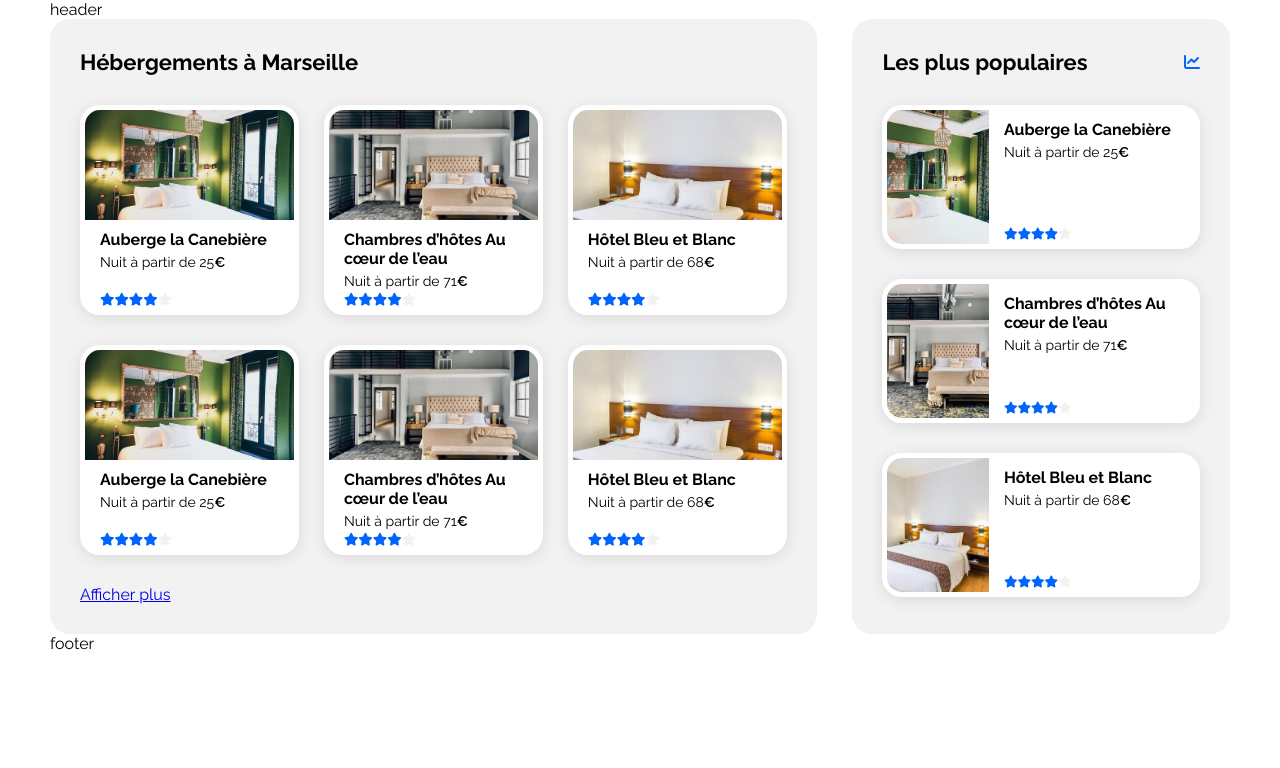
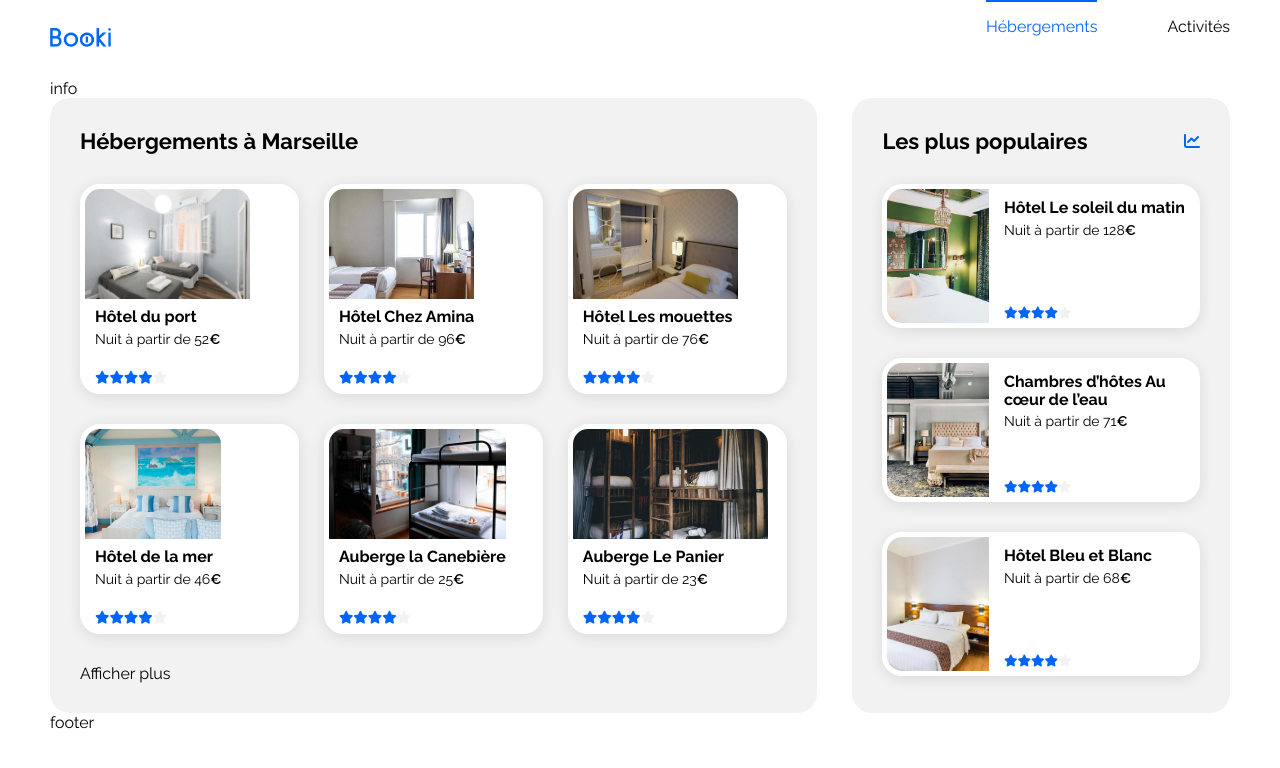
Before and after one commit to bdelanls/oc-projet2, a plain HTML site: page index.html in a window 1280 px wide. Drawn offline with Linux system fonts and the light colour scheme.

Commit message:
header and nav

```diff
--- a/css/style.css
+++ b/css/style.css
@@ -35,6 +35,7 @@ h1, h2{
 .fa-solid{color: var(--blue);}
 .fa-solid.neutral-star{color: var(--grey);}
 .euro{font-weight: 600;}
+a{text-decoration: none; color: inherit;}
 
 .main-container{
     max-width: 1440px;
@@ -51,7 +52,41 @@ h1, h2{
 
 }
 
+/***** Header *****/
+header{
+    display: flex;
+    flex-direction: row;
+    justify-content: space-between;
+}
+.logo{
+    height: 79px;
+    display: flex;
+    align-items: center;
 
+}
+.logo img{width: 61px;}
+nav.navbar ul{
+    display: flex;
+    flex-direction: row;
+    gap: 70px;
+}
+nav.navbar li a{
+    padding: 15px 0;
+    display: block;
+}
+nav.navbar li{border-top: 2px solid var(--white);}
+nav.navbar li.active{border-top: 2px solid var(--blue); color: var(--blue);}
+nav.navbar li a:hover{color: var(--blue);}
+
+@media (max-width: 768px) {
+    header{flex-direction: column;}
+    .logo{align-items: end; height: 49px; margin-bottom: 14px;}
+    .logo a{margin: 0 auto;}
+    nav.navbar ul{gap:0;}
+    nav.navbar li{width: 50%; text-align: center; border-top: none; border-bottom: 2px solid var(--grey);}
+    nav.navbar li.active{border-top: none; border-bottom: 2px solid var(--blue);}
+
+}
 
 /***** Offers *****/
 .offers{
@@ -102,33 +137,28 @@ h1, h2{
     box-shadow: 0px 3px 15px rgba(0, 0, 0, 0.1);
 }
 .card-content{
-    padding: 10px 0px 10px 15px;
     display: flex;
     flex-direction: column;
     justify-content: space-between;
-
 }
 .card h3{
     font-size: 16px;
     font-weight: 700;
     margin-bottom: 5px;
+    line-height: 110%;
 }
-.card p{
-    font-size: 14px;
-}
+.card p{font-size: 14px;}
 .card-rating{display: flex;}
 
 /* sponsored cards */
 
-.offers-sponsored .cards{
-    gap: 30px;
-}
+.offers-sponsored .cards{gap: 30px;}
 
-.card-sponsored{
-    height: 144px;
-}
+.card-sponsored{height: 144px;}
+.card-sponsored a{display: flex;}
 .card-sponsored .card-content{
     width: 67%;
+    padding: 10px 0px 10px 15px;
 }
 .card-sponsored img{
     width: 33%;
@@ -145,7 +175,7 @@ h1, h2{
     /*row-gap: 30px;*/
 }
 .card-offer{
-    flex-direction: column;
+    /*flex-direction: column;*/
     width: 31%;
     margin-bottom: 30px;
     justify-content: space-between;
@@ -154,6 +184,7 @@ h1, h2{
 .card-offer .card-content{
     width: 100%;
     height: 45%;
+    padding: 5px 0px 15px 10px;
 }
 .card-offer img{
     width: 100%;
@@ -166,6 +197,8 @@ h1, h2{
 
 @media (max-width: 768px) {
     .offers-sponsored .cards{gap: 15px;}
+    .offers-main .cards{flex-direction: column;}
+    .card-offer{width: 100%; margin-bottom: 15px; height: 180px;}
 }
 
 @media (min-width: 769px) and (max-width: 1024px) {
--- a/index.html
+++ b/index.html
@@ -13,16 +13,107 @@
 </head>
 <body>
     <div class="main-container">
-        <header>header</header>
+        <header>
+            <div class="logo">
+                <a href="#">
+                    <img srcset="images/logo/Booki.png 1x, images/logo/Booki@3x.png 3x" src="images/logo/Booki.png" alt="Booki">
+                </a>
+            </div>
+
+            <nav class="navbar">
+                <ul>
+                    <li class="active"><a href="#">Hébergements</a></li>
+                    <li><a href="#">Activités</a></li>
+                </ul>
+            </nav>
+        </header>
         <main>
+            <div class="info">
+                info
+            </div>
+            <!-- section offres -->
             <div class="offers">
                 <section class="offers-main">
                     <div class="title">
-                        <h2>Hébergements à Marseille</h2>
+                        <h2><a href="">Hébergements à Marseille</a></h2>
                     </div>
                     <div class="cards">
                         <article class="card card-offer">
-                            <img src="images/hebergements/emile-guillemot.jpg" alt="">
+                            <a href="#">
+                                <img src="images/hebergements/fred-kleber.jpg" alt="Hôtel du port">
+                                <div class="card-content">
+                                    <div class="card-txt">
+                                        <h3>Hôtel du port</h3>
+                                        <p>Nuit à partir de 52<span class="euro">€</span></p>
+                                    </div>
+                                    <div class="card-rating">
+                                        <i class="fa-xs fa-solid fa-star" aria-hidden="true"></i>
+                                        <i class="fa-xs fa-solid fa-star" aria-hidden="true"></i>
+                                        <i class="fa-xs fa-solid fa-star" aria-hidden="true"></i>
+                                        <i class="fa-xs fa-solid fa-star" aria-hidden="true"></i>
+                                        <i class="fa-xs fa-solid fa-star neutral-star" aria-hidden="true"></i>
+                                        <span class="sr-only">Note de 4 sur 5</span>
+                                    </div>
+                                </div>
+                            </a>
+                        </article>
+                        <article class="card card-offer">
+                            <a href="#">
+                                <img src="images/hebergements/febrian-zakaria.jpg" alt="Hôtel Chez Amina">
+                                <div class="card-content">
+                                    <div class="card-txt">
+                                        <h3>Hôtel Chez Amina</h3>
+                                        <p>Nuit à partir de 96<span class="euro">€</span></p>
+                                    </div>
+                                    <div class="card-rating">
+                                        <i class="fa-xs fa-solid fa-star" aria-hidden="true"></i>
+                                        <i class="fa-xs fa-solid fa-star" aria-hidden="true"></i>
+                                        <i class="fa-xs fa-solid fa-star" aria-hidden="true"></i>
+                                        <i class="fa-xs fa-solid fa-star" aria-hidden="true"></i>
+                                        <i class="fa-xs fa-solid fa-star neutral-star" aria-hidden="true"></i>
+                                        <span class="sr-only">Note de 4 sur 5</span>
+                                    </div>
+                                </div>
+                            </a>
+                        </article><article class="card card-offer">
+                            <a href="#">
+                                <img src="images/hebergements/reisetopia.jpg" alt="Hôtel Les mouettes">
+                                <div class="card-content">
+                                    <div class="card-txt">
+                                        <h3>Hôtel Les mouettes</h3>
+                                        <p>Nuit à partir de 76<span class="euro">€</span></p>
+                                    </div>
+                                    <div class="card-rating">
+                                        <i class="fa-xs fa-solid fa-star" aria-hidden="true"></i>
+                                        <i class="fa-xs fa-solid fa-star" aria-hidden="true"></i>
+                                        <i class="fa-xs fa-solid fa-star" aria-hidden="true"></i>
+                                        <i class="fa-xs fa-solid fa-star" aria-hidden="true"></i>
+                                        <i class="fa-xs fa-solid fa-star neutral-star" aria-hidden="true"></i>
+                                        <span class="sr-only">Note de 4 sur 5</span>
+                                    </div>
+                                </div>
+                            </a>
+                        </article><article class="card card-offer">
+                            <a href="#">
+                                <img src="images/hebergements/annie-spratt.jpg" alt="Hôtel de la mer">
+                                <div class="card-content">
+                                    <div class="card-txt">
+                                        <h3>Hôtel de la mer</h3>
+                                        <p>Nuit à partir de 46<span class="euro">€</span></p>
+                                    </div>
+                                    <div class="card-rating">
+                                        <i class="fa-xs fa-solid fa-star" aria-hidden="true"></i>
+                                        <i class="fa-xs fa-solid fa-star" aria-hidden="true"></i>
+                                        <i class="fa-xs fa-solid fa-star" aria-hidden="true"></i>
+                                        <i class="fa-xs fa-solid fa-star" aria-hidden="true"></i>
+                                        <i class="fa-xs fa-solid fa-star neutral-star" aria-hidden="true"></i>
+                                        <span class="sr-only">Note de 4 sur 5</span>
+                                    </div>
+                                </div>
+                            </a>
+                        </article><article class="card card-offer">
+                            <a href="#">
+                                <img src="images/hebergements/marcus-loke.jpg" alt="Auberge La Canebière">
                                 <div class="card-content">
                                     <div class="card-txt">
                                         <h3>Auberge la Canebière</h3>
@@ -37,9 +128,57 @@
                                         <span class="sr-only">Note de 4 sur 5</span>
                                     </div>
                                 </div>
+                            </a>
+                        </article><article class="card card-offer">
+                            <a href="#">
+                                <img src="images/hebergements/nicate-lee.jpg" alt="Auberge Le Panier">
+                                <div class="card-content">
+                                    <div class="card-txt">
+                                        <h3>Auberge Le Panier</h3>
+                                        <p>Nuit à partir de 23<span class="euro">€</span></p>
+                                    </div>
+                                    <div class="card-rating">
+                                        <i class="fa-xs fa-solid fa-star" aria-hidden="true"></i>
+                                        <i class="fa-xs fa-solid fa-star" aria-hidden="true"></i>
+                                        <i class="fa-xs fa-solid fa-star" aria-hidden="true"></i>
+                                        <i class="fa-xs fa-solid fa-star" aria-hidden="true"></i>
+                                        <i class="fa-xs fa-solid fa-star neutral-star" aria-hidden="true"></i>
+                                        <span class="sr-only">Note de 4 sur 5</span>
+                                    </div>
+                                </div>
+                            </a>
                         </article>
-                        <article class="card card-offer">
-                            <img src="images/hebergements/aw-creative.jpg" alt="">
+                    </div>
+                    <a href="#">Afficher plus</a>
+                </section>
+                <section class="offers-sponsored">
+                    <div class="title">
+                        <h2>Les plus populaires</h2>
+                        <i class="fa-solid fa-chart-line" aria-hidden="true"></i>
+                    </div>
+                    <div class="cards">
+                        <article class="card card-sponsored">
+                            <a href="#">
+                                <img src="images/hebergements/emile-guillemot.jpg" alt="Hôtel Le soleil du matin">
+                                <div class="card-content">
+                                    <div class="card-txt">
+                                        <h3>Hôtel Le soleil du matin</h3>
+                                        <p>Nuit à partir de 128<span class="euro">€</span></p>
+                                    </div>
+                                    <div class="card-rating">
+                                        <i class="fa-xs fa-solid fa-star" aria-hidden="true"></i>
+                                        <i class="fa-xs fa-solid fa-star" aria-hidden="true"></i>
+                                        <i class="fa-xs fa-solid fa-star" aria-hidden="true"></i>
+                                        <i class="fa-xs fa-solid fa-star" aria-hidden="true"></i>
+                                        <i class="fa-xs fa-solid fa-star neutral-star" aria-hidden="true"></i>
+                                        <span class="sr-only">Note de 4 sur 5</span>
+                                    </div>
+                                </div>
+                            </a>
+                        </article>
+                        <article class="card card-sponsored">
+                            <a href="#">
+                                <img src="images/hebergements/aw-creative.jpg" alt="hambres d’hôtes Au cœur de l’eau">
                                 <div class="card-content">
                                     <div class="card-txt">
                                         <h3>Chambres d’hôtes Au cœur de l’eau</h3>
@@ -54,9 +193,11 @@
                                         <span class="sr-only">Note de 4 sur 5</span>
                                     </div>
                                 </div>
+                            </a>
                         </article>
-                        <article class="card card-offer">
-                            <img src="images/hebergements/febrian-zakaria2.jpg" alt="">
+                        <article class="card card-sponsored">
+                            <a href="#">
+                                <img src="images/hebergements/febrian-zakaria2.jpg" alt="Hôtel Bleu et Blanc">
                                 <div class="card-content">
                                     <div class="card-txt">
                                         <h3>Hôtel Bleu et Blanc</h3>
@@ -71,117 +212,7 @@
                                         <span class="sr-only">Note de 4 sur 5</span>
                                     </div>
                                 </div>
-                        </article>
-                        <article class="card card-offer">
-                            <img src="images/hebergements/emile-guillemot.jpg" alt="">
-                            <div class="card-content">
-                                <div class="card-txt">
-                                    <h3>Auberge la Canebière</h3>
-                                    <p>Nuit à partir de 25<span class="euro">€</span></p>
-                                </div>
-                                <div class="card-rating">
-                                    <i class="fa-xs fa-solid fa-star" aria-hidden="true"></i>
-                                    <i class="fa-xs fa-solid fa-star" aria-hidden="true"></i>
-                                    <i class="fa-xs fa-solid fa-star" aria-hidden="true"></i>
-                                    <i class="fa-xs fa-solid fa-star" aria-hidden="true"></i>
-                                    <i class="fa-xs fa-solid fa-star neutral-star" aria-hidden="true"></i>
-                                    <span class="sr-only">Note de 4 sur 5</span>
-                                </div>
-                            </div>
-                        </article>
-                        <article class="card card-offer">
-                            <img src="images/hebergements/aw-creative.jpg" alt="">
-                            <div class="card-content">
-                                <div class="card-txt">
-                                    <h3>Chambres d’hôtes Au cœur de l’eau</h3>
-                                    <p>Nuit à partir de 71<span class="euro">€</span></p>
-                                </div>
-                                <div class="card-rating">
-                                    <i class="fa-xs fa-solid fa-star" aria-hidden="true"></i>
-                                    <i class="fa-xs fa-solid fa-star" aria-hidden="true"></i>
-                                    <i class="fa-xs fa-solid fa-star" aria-hidden="true"></i>
-                                    <i class="fa-xs fa-solid fa-star" aria-hidden="true"></i>
-                                    <i class="fa-xs fa-solid fa-star neutral-star" aria-hidden="true"></i>
-                                    <span class="sr-only">Note de 4 sur 5</span>
-                                </div>
-                            </div>
-                        </article>
-                        <article class="card card-offer">
-                            <img src="images/hebergements/febrian-zakaria2.jpg" alt="">
-                            <div class="card-content">
-                                <div class="card-txt">
-                                    <h3>Hôtel Bleu et Blanc</h3>
-                                    <p>Nuit à partir de 68<span class="euro">€</span></p>
-                                </div>
-                                <div class="card-rating">
-                                    <i class="fa-xs fa-solid fa-star" aria-hidden="true"></i>
-                                    <i class="fa-xs fa-solid fa-star" aria-hidden="true"></i>
-                                    <i class="fa-xs fa-solid fa-star" aria-hidden="true"></i>
-                                    <i class="fa-xs fa-solid fa-star" aria-hidden="true"></i>
-                                    <i class="fa-xs fa-solid fa-star neutral-star" aria-hidden="true"></i>
-                                    <span class="sr-only">Note de 4 sur 5</span>
-                                </div>
-                            </div>
-                        </article>
-                    </div>
-                    <a href="#">Afficher plus</a>
-                </section>
-                <section class="offers-sponsored">
-                    <div class="title">
-                        <h2>Les plus populaires</h2>
-                        <i class="fa-solid fa-chart-line" aria-hidden="true"></i>
-                    </div>
-                    <div class="cards">
-                        <article class="card card-sponsored">
-                            <img src="images/hebergements/emile-guillemot.jpg" alt="">
-                            <div class="card-content">
-                                <div class="card-txt">
-                                    <h3>Auberge la Canebière</h3>
-                                    <p>Nuit à partir de 25<span class="euro">€</span></p>
-                                </div>
-                                <div class="card-rating">
-                                    <i class="fa-xs fa-solid fa-star" aria-hidden="true"></i>
-                                    <i class="fa-xs fa-solid fa-star" aria-hidden="true"></i>
-                                    <i class="fa-xs fa-solid fa-star" aria-hidden="true"></i>
-                                    <i class="fa-xs fa-solid fa-star" aria-hidden="true"></i>
-                                    <i class="fa-xs fa-solid fa-star neutral-star" aria-hidden="true"></i>
-                                    <span class="sr-only">Note de 4 sur 5</span>
-                                </div>
-                            </div>
-                        </article>
-                        <article class="card card-sponsored">
-                            <img src="images/hebergements/aw-creative.jpg" alt="">
-                            <div class="card-content">
-                                <div class="card-txt">
-                                    <h3>Chambres d’hôtes Au cœur de l’eau</h3>
-                                    <p>Nuit à partir de 71<span class="euro">€</span></p>
-                                </div>
-                                <div class="card-rating">
-                                    <i class="fa-xs fa-solid fa-star" aria-hidden="true"></i>
-                                    <i class="fa-xs fa-solid fa-star" aria-hidden="true"></i>
-                                    <i class="fa-xs fa-solid fa-star" aria-hidden="true"></i>
-                                    <i class="fa-xs fa-solid fa-star" aria-hidden="true"></i>
-                                    <i class="fa-xs fa-solid fa-star neutral-star" aria-hidden="true"></i>
-                                    <span class="sr-only">Note de 4 sur 5</span>
-                                </div>
-                            </div>
-                        </article>
-                        <article class="card card-sponsored">
-                            <img src="images/hebergements/febrian-zakaria2.jpg" alt="">
-                            <div class="card-content">
-                                <div class="card-txt">
-                                    <h3>Hôtel Bleu et Blanc</h3>
-                                    <p>Nuit à partir de 68<span class="euro">€</span></p>
-                                </div>
-                                <div class="card-rating">
-                                    <i class="fa-xs fa-solid fa-star" aria-hidden="true"></i>
-                                    <i class="fa-xs fa-solid fa-star" aria-hidden="true"></i>
-                                    <i class="fa-xs fa-solid fa-star" aria-hidden="true"></i>
-                                    <i class="fa-xs fa-solid fa-star" aria-hidden="true"></i>
-                                    <i class="fa-xs fa-solid fa-star neutral-star" aria-hidden="true"></i>
-                                    <span class="sr-only">Note de 4 sur 5</span>
-                                </div>
-                            </div>
+                            </a>
                         </article>
                     </div>
                 </section>
```
Lines whose indentation alone changed are shown as unchanged.
